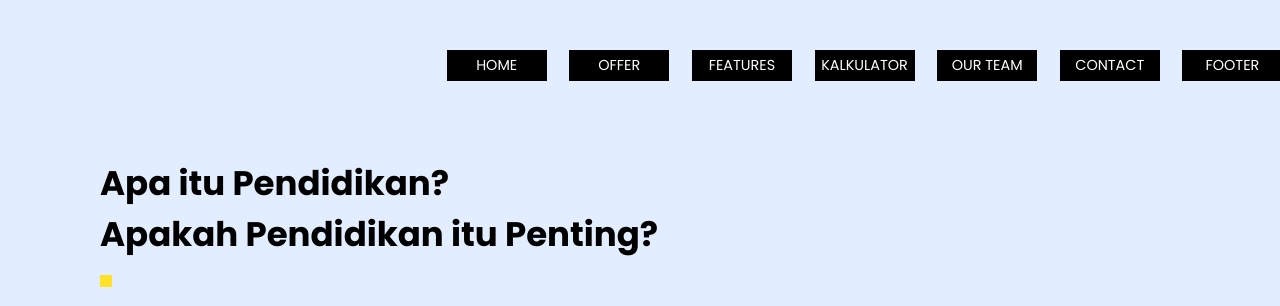
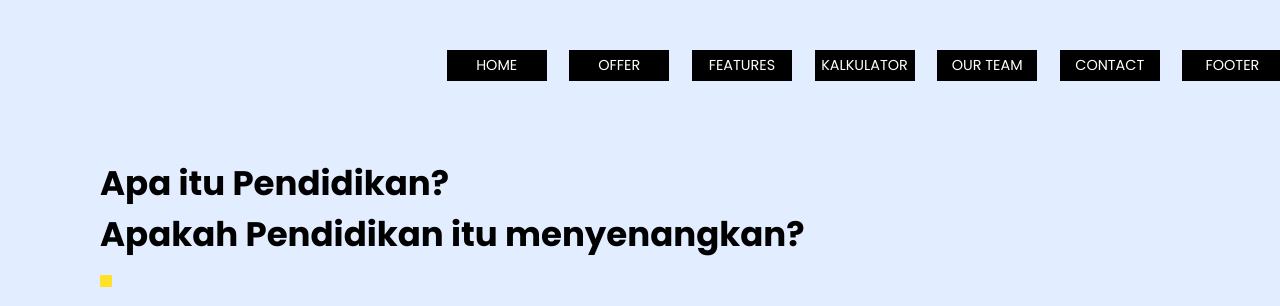
Before and after one commit to MuhammadAryaSeptaKovitra/LombaWebsite-2KS3, a plain HTML site: page index.html in a window 1280 px wide. Shown: the top 306 px of the page. Drawn offline with Linux system fonts and the light colour scheme.

```diff
--- a/index.html
+++ b/index.html
@@ -37,7 +37,7 @@
         <div class="header-text">
           <h1>
             Apa itu Pendidikan? <br />
-            Apakah Pendidikan itu Penting?
+            Apakah Pendidikan itu menyenangkan?
           </h1>
           <span class="square"></span>
           <p>Menurut UU No. 20 tahun 2003 Pendidikan adalah usaha sadar dan terencana untuk mewujudkan suasana belajar dan proses pembelajaran agar peserta didik secara aktif mengembangkan potensi dirinya untuk memiliki kekuatan spiritual keagamaaan, pengendalian diri, kepribadian, kecerdasan, akhlak mulia, serta ketrampilan yang diperlukan dirinya, masyarakat, bangsa, dan Negara.</p>
```
